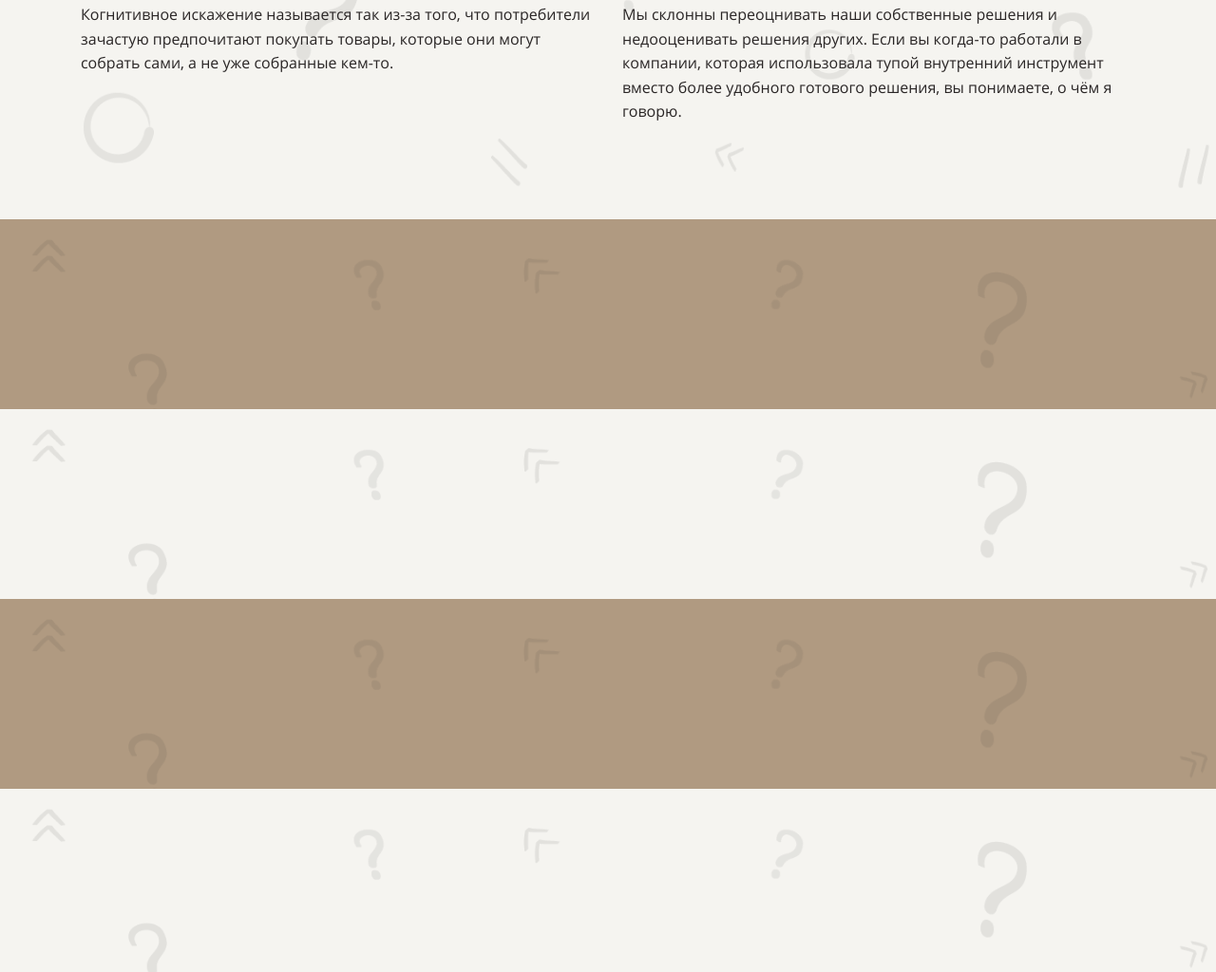
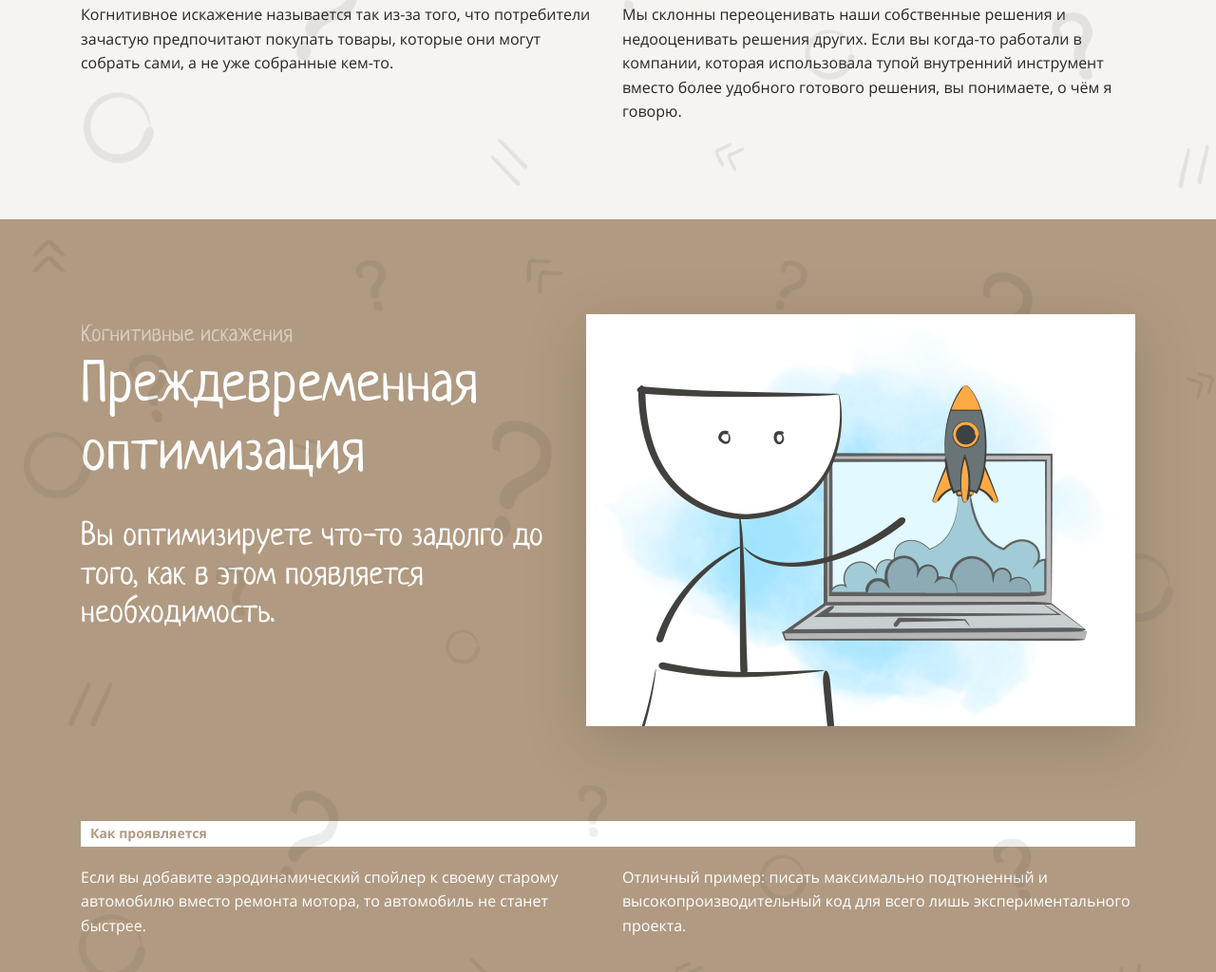
Before and after one commit to dmitry-buyan/layout-designer-project-lvl1, a website: page src/index.html in a window 1280 px wide. Shown: the part 3394-4418 px from the top of the page at 95% size. Drawn offline with Linux system fonts and the light colour scheme.

Commit message:
task7: markup and styling

```diff
--- a/src/index.html
+++ b/src/index.html
@@ -46,7 +46,7 @@
                 </a>
               </li>
               <li class="list-item bg-light">
-                <a class="list-card" href="#early-iptimization">
+                <a class="list-card" href="#premature-optimization">
                   <span class="card-number color-primary-dark">2</span>
                   <h3 class="mt-0 mb-16 color-primary">Преждевременная оптимизация</h3>
                   <p class="my-0 color-dark">Вы оптимизируете что-то задолго до того, как в этом появляется необходимость.</p>
@@ -82,8 +82,8 @@
         <div class="container">
           <div id="ikea-effect">
             <div class="top mb-100">
-              <div class="intro">
-                <mark class="mark">Когнитивные искажения</mark>
+              <div class="intro pl-30">
+                <mark class="mark mark-dark">Когнитивные искажения</mark>
                 <h2 class="mt-0 mb-30">Эффект ИКЕА</h2>
                 <p class="mt-0">Вы переоцениваете собственные решения, и, как следствие, недооцениваете решения других.</p>
               </div>
@@ -97,7 +97,7 @@
                 <p class="my-0">Когнитивное искажение называется так из-за того, что потребители зачастую предпочитают покупать товары, которые они могут собрать сами, а не уже собранные кем-то.</p>
               </div>
               <div class="half-width">
-                <p class="my-0">Мы склонны переоцнивать наши собственные решения и недооценивать решения других. Если вы когда-то работали в компании, которая использовала тупой внутренний инструмент вместо более удобного готового решения, вы понимаете, о чём я говорю.</p>
+                <p class="my-0">Мы склонны переоценивать наши собственные решения и недооценивать решения других. Если вы когда-то работали в компании, которая использовала тупой внутренний инструмент вместо более удобного готового решения, вы понимаете, о чём я говорю.</p>
               </div>
             </div>
           </div>
@@ -106,8 +106,26 @@
 
       <section class="relative bg bg-brown">
         <div class="container">
-          <div id="early-iptimization">
-
+          <div class="color-white" id="premature-optimization">
+            <div class="top row-direction mb-100">
+              <div class="intro">
+                <mark class="mark mark-light">Когнитивные искажения</mark>
+                <h2 class="mt-0 mb-30">Преждевременная оптимизация</h2>
+                <p class="mt-0">Вы оптимизируете что-то задолго до того, как в этом появляется необходимость.</p>
+              </div>
+              <div class="img-container">
+                <img class="vertical-align shadow img" src="img/2.png" width="578" height="434" alt="Изображение человечка, указывающего на ноутбук, в котором взлетает ракета">
+              </div>
+            </div>
+            <div class="bottom">
+              <h3 class="subtitle color-brown bg-white mt-0 mb-20">Как проявляется</h3>
+              <div class="half-width">
+                <p class="my-0">Если вы добавите аэродинамический спойлер к своему старому автомобилю вместо ремонта мотора, то автомобиль не станет быстрее.</p>
+              </div>
+              <div class="half-width">
+                <p class="my-0">Отличный пример: писать максимально подтюненный и высокопроизводительный код для всего лишь экспериментального проекта.</p>
+              </div>
+            </div>
           </div>
         </div>
       </section>
--- a/src/styles/style.css
+++ b/src/styles/style.css
@@ -482,6 +482,10 @@ h3 {
   column-span: all;
 }
 
+.pl-30 {
+  padding-left: 30px;
+}
+
 .mt-0 {
   margin-top: 0;
 }
@@ -643,22 +647,31 @@ h3 {
   flex-direction: row-reverse;
 }
 
+.row-direction {
+  flex-direction: row;
+}
+
 .intro {
-  padding-left: 30px;
-
   font-size: 34px;
   font-family: 'Neucha', sans-serif;
   line-height: 1.2em;
 }
 
 .mark {
-  color: #908d8b;
   font-weight: 400;
   font-size: 24px;
   font-family: 'Neucha', sans-serif;
   line-height: 1.2em;
 
   background-color: transparent;
+}
+
+.mark-dark {
+  color: #908d8b;
+}
+
+.mark-light {
+  color: #d7ccc0;
 }
 
 .vertical-align {
```
